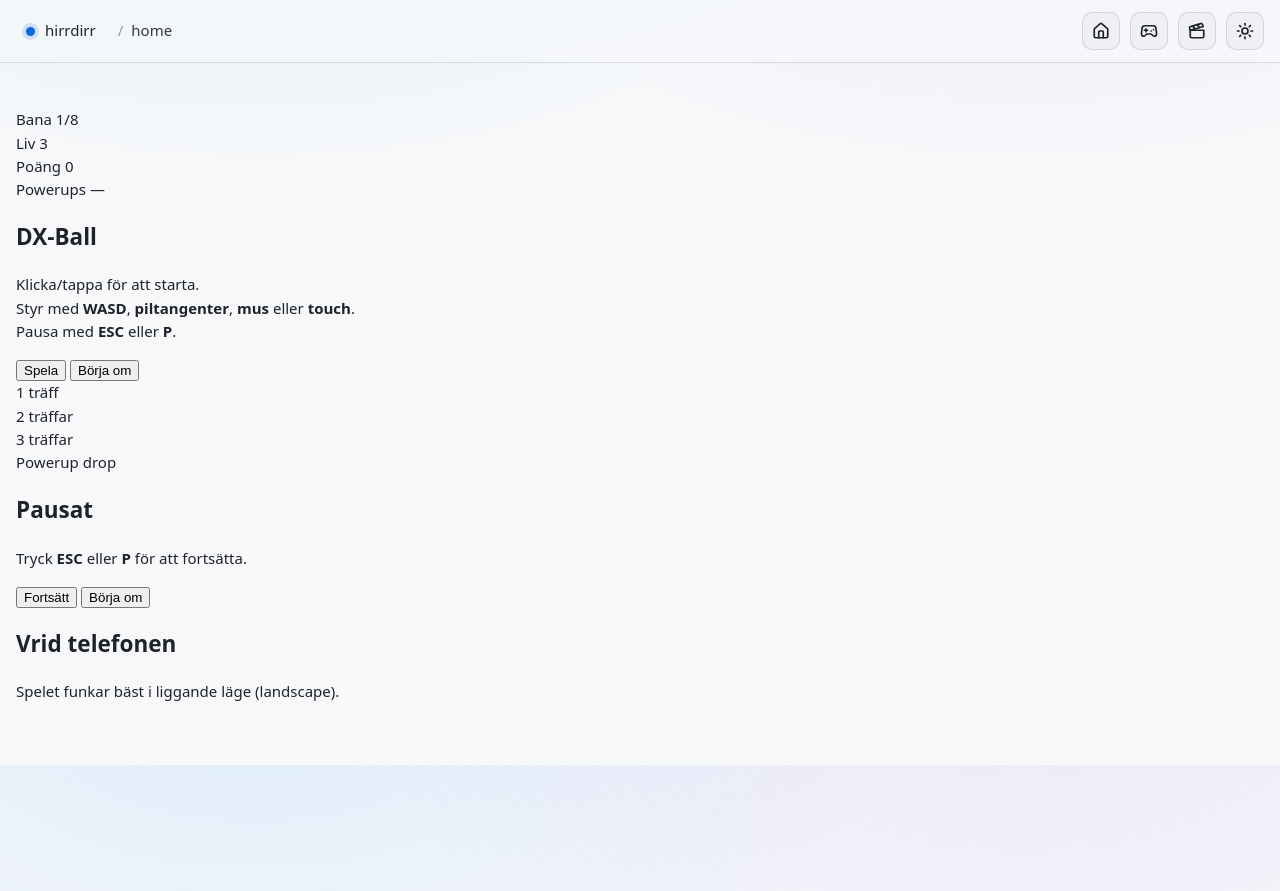
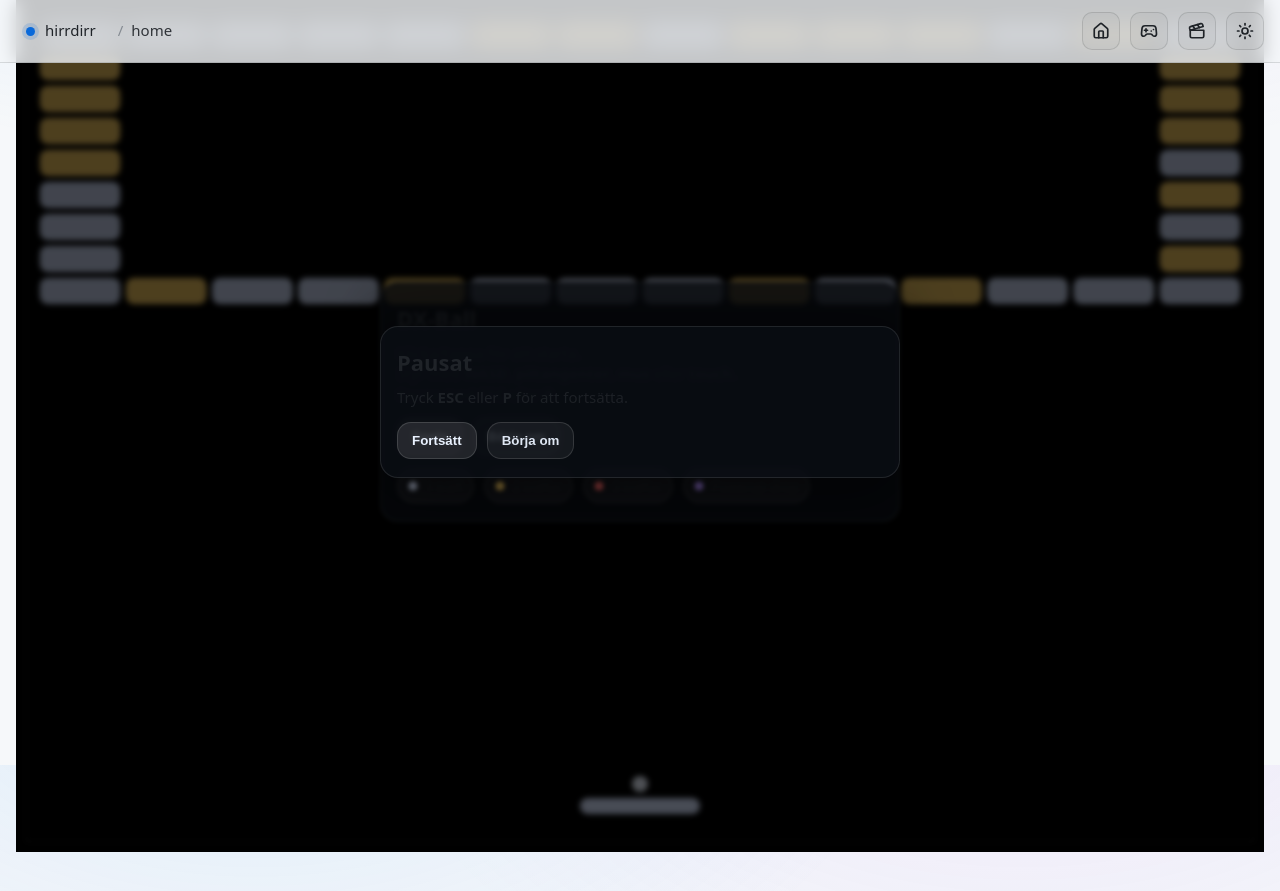
Before and after one commit to hirrdirr/hirrdirr.github.io, a Jekyll site: the page built from games/dxball/index.html, in a window 1280 px wide and 900 px high, scrolled down 135 px. Shown: the top 891 px of the window. Built offline with Jekyll 4.4.1, drawn with Linux system fonts in a browser that asks for light colours; before the commit the page ends 902 px from its top, so only the background shows below that.

Commit message:
Update and rename dxball.html to index.html

```diff
--- a/games/dxball/dxball.html
+++ b/games/dxball/index.html
@@ -4,12 +4,11 @@
 permalink: /games/dxball/
 ---
 
-<link rel="stylesheet" href="/assets/games/dxball/dxball.css">
+<link rel="stylesheet" href="/games/dxball/dxball.css">
 
 <div class="dxball-wrap">
   <canvas id="game" aria-label="DX-Ball spelcanvas"></canvas>
 
-  <!-- HUD / overlays -->
   <div id="hud" class="dxhud">
     <div class="dxhud-top">
       <div class="dxstat"><span class="dxlabel">Bana</span> <span id="uiLevel">1</span>/<span id="uiLevelMax">8</span></div>
@@ -62,4 +61,4 @@
   </div>
 </div>
 
-<script src="/assets/games/dxball/dxball.js" defer></script>
+<script src="/games/dxball/dxball.js" defer></script>
```
